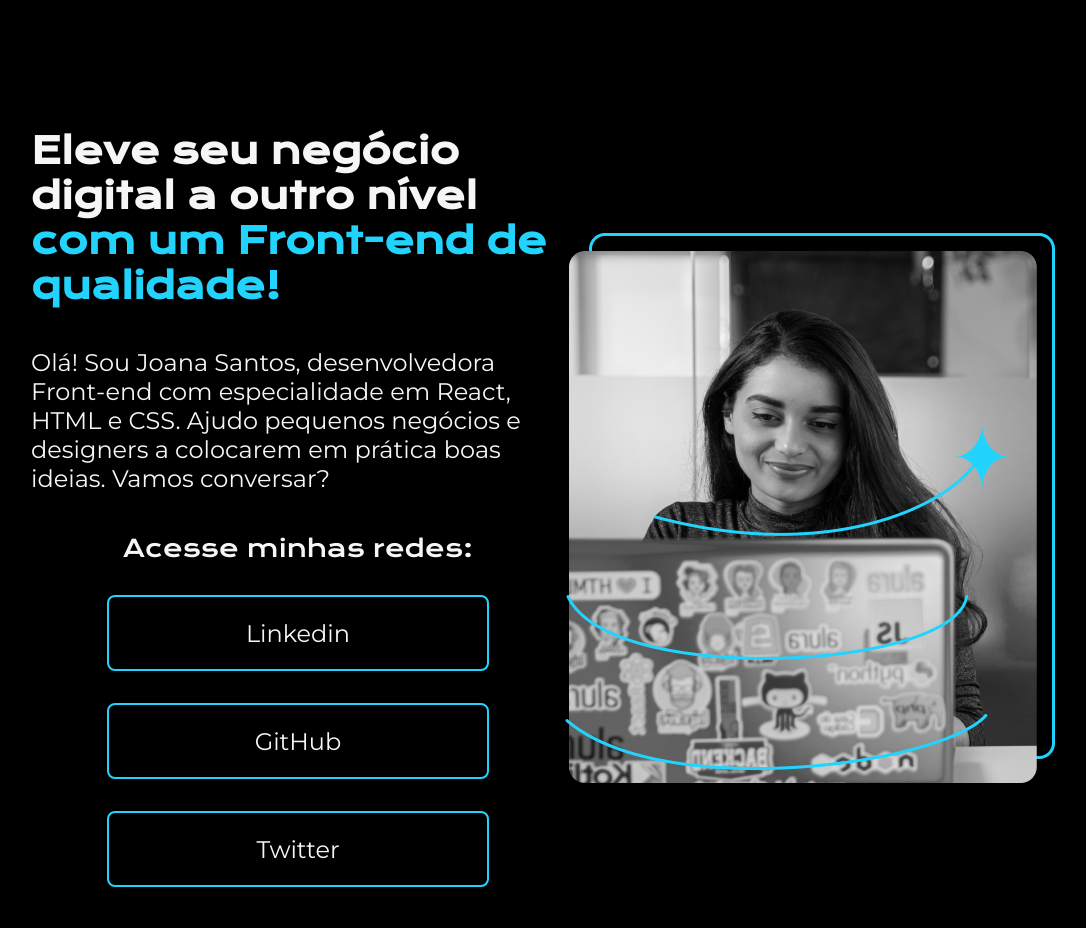
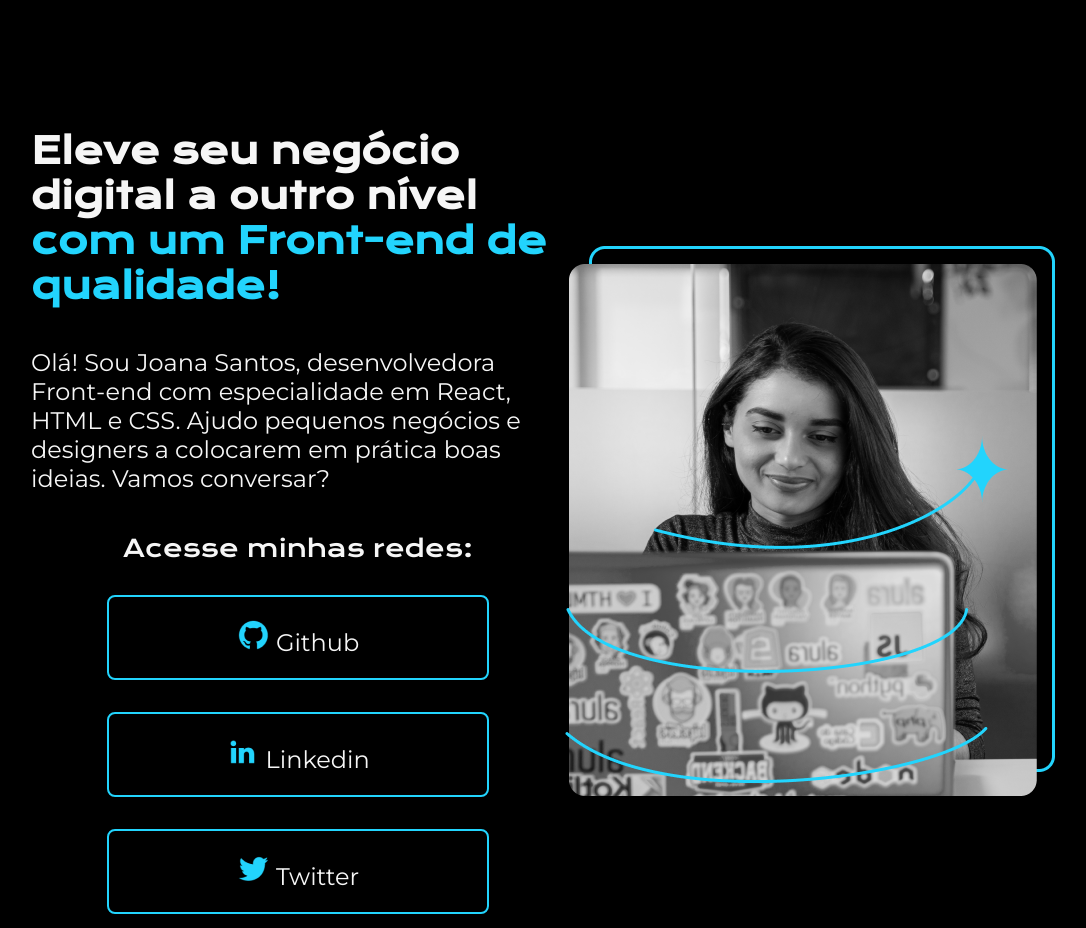
Before and after one commit to francoluisa/Oracle-Next-Education, a plain HTML site: page 4 - HTML e CSS/index.html in a window 1280 px wide. Shown: the whole page, without its empty margins (97-1183 px from the left). Drawn offline with nearby package versions, Linux system fonts and the light colour scheme.

Commit message:
Ícones das redes sociais

```diff
--- a/4 - HTML e CSS/index.html
+++ b/4 - HTML e CSS/index.html
@@ -17,12 +17,21 @@
             <p class="apresentacao__conteudo__texto">Olá! Sou Joana Santos, desenvolvedora Front-end com especialidade em React, HTML e CSS. Ajudo pequenos negócios e designers a colocarem em prática boas ideias. Vamos conversar?</p>
             <div class="apresentacao__links">
                 <h2 class="apresentacao__links__subtitulo">Acesse minhas redes:</h2>
-                <a class="apresentacao__links__link" href="https://instagram.com/franconluisa/">Linkedin</a>
-                <a class="apresentacao__links__link" href="https://github.com/francoluisa">GitHub</a>
-                <a class="apresentacao__links__link" href="">Twitter</a>
+                <a class="apresentacao__links__link" href="https://github.com/francoluisa">
+                    <img src="./assets/github.png">
+                    Github
+                </a>
+                <a class="apresentacao__links__link" href="https://www.linkedin.com/in/nevesluisa/">
+                    <img src="./assets/linkedin.png">
+                    Linkedin
+                </a>
+                <a class="apresentacao__links__link" href="https://x.com/licaseven">
+                    <img src="./assets/twitter.png">
+                    Twitter
+                </a>
             </div>
         </section>
-        <img src="Imagem.png" alt="foto joana santos codando">
+        <img src="./assets/Imagem.png" alt="foto joana santos codando">
     </main>
     <footer></footer>
 </body>
```
Also changed, not shown: 4 - HTML e CSS/Imagem.png (deleted), 4 - HTML e CSS/assets/Imagem.png (added), 4 - HTML e CSS/assets/github.png (added), 4 - HTML e CSS/assets/linkedin.png (added), 4 - HTML e CSS/assets/twitter.png (added).
